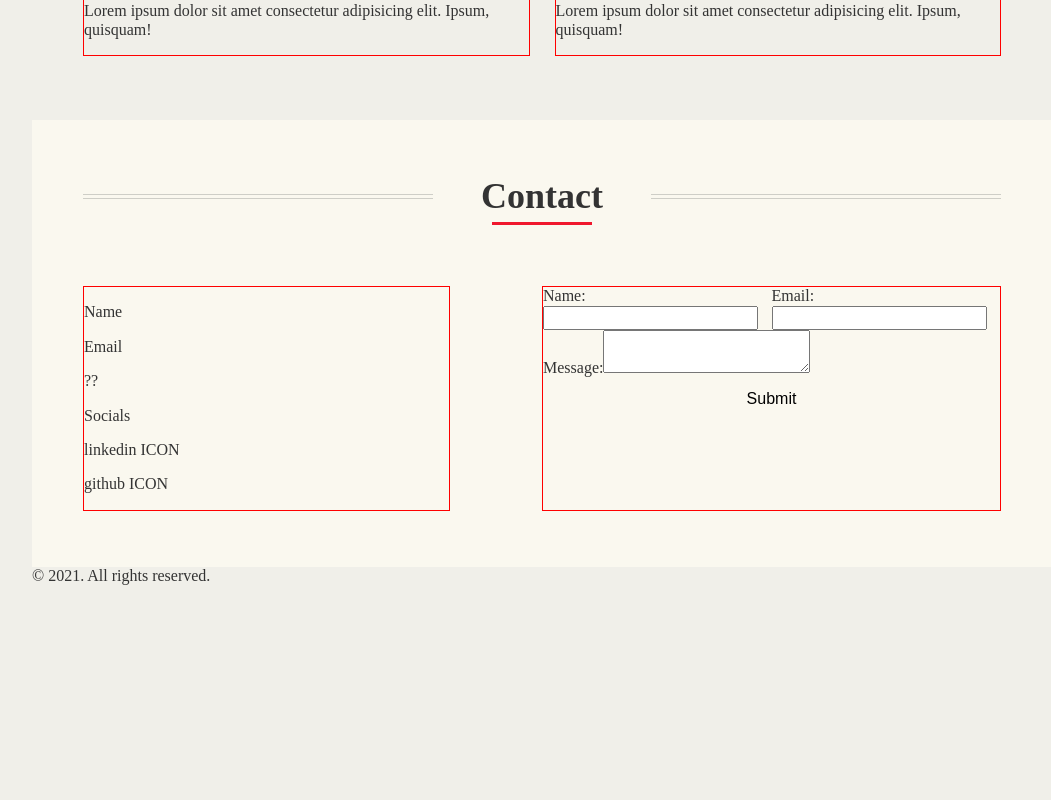
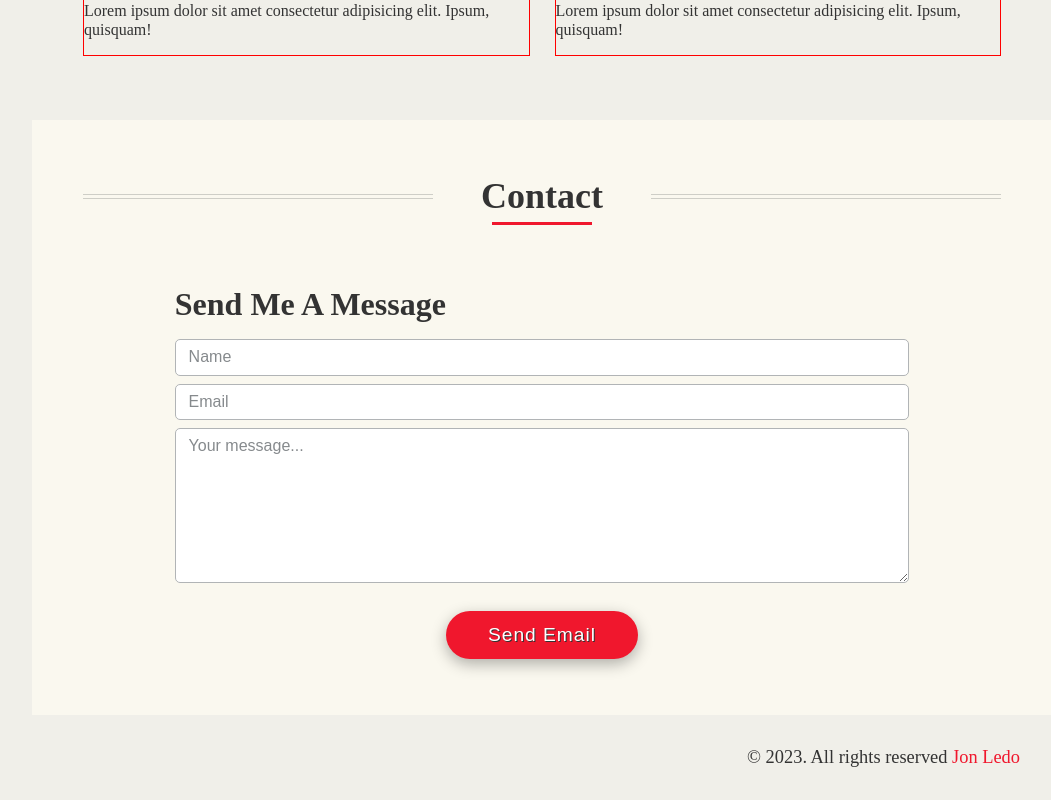
Before and after one commit to Jon-Ledo/react-portfolio-site, a React (Create React App) app: page / in a window 1280 px wide. Shown: the part 3718-4518 px from the top of the page, without its empty margins (228-1279 px from the left). Before the commit the page ends 4303 px from the top, so only its background shows below. Built offline with nearby package versions, Linux system fonts and the light colour scheme.

Commit message:
updated styles for contact section. commented out some code, not sure how I want the section to look lke later, so im keeping it there for now. BAse footer styles applied. added a PDF of a resume inside the assets folder to link to buttons after wards

```diff
--- a/src/App.css
+++ b/src/App.css
@@ -7,3 +7,4 @@
 @import './styles/card.css';
 @import './styles/projects.css';
 @import './styles/contact.css';
+@import './styles/footer.css';
--- a/src/pages/Contact.jsx
+++ b/src/pages/Contact.jsx
@@ -24,8 +24,9 @@
         <span className='underline'></span>
 
         <div className='contact__details-container'>
-          <article className='contact__details-info'>
-            <p>Name </p>
+          {/* Keeping this here for possible future change */}
+          {/* <article className='contact__details-info'>
+            <p>Follow Me</p>
             <p>Email</p>
             <p>??</p>
 
@@ -34,38 +35,48 @@
               <p>linkedin ICON</p>
               <p>github ICON</p>
             </div>
-          </article>
+          </article> */}
 
           {/* contact form */}
-          <form onSubmit={handleSubmit} className='contact__form'>
+          <form
+            onSubmit={handleSubmit}
+            className='contact__form'
+            data-netlify='true'
+            action='submit'
+            method='POST'
+          >
+            <legend>send me a message</legend>
             <div className='contact__form-flex'>
               <label>
-                Name:
+                <span className='visuallyHidden'>Name:</span>
                 <input
                   type='text'
                   value={name}
+                  placeholder='Name'
                   onChange={(e) => setName(e.target.value)}
                 />
               </label>
 
               <label>
-                Email:
+                <span className='visuallyHidden'>Email:</span>
                 <input
                   type='email'
                   value={email}
+                  placeholder='Email'
                   onChange={(e) => setEmail(e.target.value)}
                 />
               </label>
             </div>
             <label>
-              Message:
+              <span className='visuallyHidden'>Your Message:</span>
               <textarea
                 value={message}
+                placeholder='Your message...'
                 onChange={(e) => setMessage(e.target.value)}
               />
             </label>
 
-            <button type='submit'>Submit</button>
+            <button type='submit'>Send Email</button>
           </form>
         </div>
       </div>
--- a/src/pages/components/Footer.jsx
+++ b/src/pages/components/Footer.jsx
@@ -1,5 +1,20 @@
 const Footer = () => {
-  return <footer>© 2021. All rights reserved.</footer>
+  return (
+    <footer>
+      © 2023. All rights reserved
+      <span>
+        <a
+          href='https://github.com/Jon-Ledo'
+          target='_blank'
+          rel='noreferrer'
+          className='red-text'
+        >
+          {' '}
+          Jon Ledo
+        </a>
+      </span>
+    </footer>
+  )
 }
 
 export default Footer
--- a/src/styles/contact.css
+++ b/src/styles/contact.css
@@ -5,28 +5,61 @@
 
 .contact__details-container {
   display: flex;
-  justify-content: space-between;
+  justify-content: center;
   padding-top: 3.5rem;
 }
 
-.contact__details-info {
-  width: 40%;
-  border: 1px solid red;
-}
-
+/* form styles */
 .contact__form {
   display: flex;
   flex-direction: column;
-  width: 50%;
-  border: 1px solid red;
+  width: 80%;
 }
 
-.contact__form-flex {
-  display: flex;
+.contact__form legend {
+  font-size: 2rem;
+  text-transform: capitalize;
+  font-weight: bold;
+  margin-bottom: 1rem;
+}
+
+.contact__form input,
+.contact__form textarea {
+  width: 100%;
+  border-radius: 5px;
+  padding: 0.5rem 0.8rem;
+  border: 1px solid #b1b4b6;
+  margin-bottom: 0.5rem;
+}
+
+.contact__form input::placeholder,
+.contact__form textarea::placeholder {
+  color: #868a8d;
+}
+
+.contact__form textarea {
+  height: 155px;
+}
+
+.contact__form button {
+  font-size: 1.2rem;
+  background-color: #f0172d;
+  margin-top: 1rem;
+  color: #ffffff;
+  letter-spacing: 1px;
+  text-shadow: 1px 1px #333;
+  box-shadow: 0 5px 15px rgba(0, 0, 0, 0.3);
+  transition: all 0.5s ease;
+  align-self: center;
+}
+
+.contact__form button:hover {
+  background-color: #ca2333;
+  box-shadow: 0 5px 15px rgba(0, 0, 0, 0.4);
 }
 
 @media (max-width: 990px) {
-  .contact__form-flex {
-    flex-direction: column;
+  .contact__form {
+    width: 100%;
   }
 }
--- /dev/null
+++ b/src/styles/footer.css
@@ -0,0 +1,15 @@
+footer {
+  padding: 2rem;
+  font-size: 1.15rem;
+  text-align: end;
+}
+
+footer span a {
+  text-decoration: none;
+}
+
+@media (max-width: 990px) {
+  footer {
+    text-align: center;
+  }
+}
```
Also changed, not shown: 1 other file (tests, documents, lock files or other folders).
